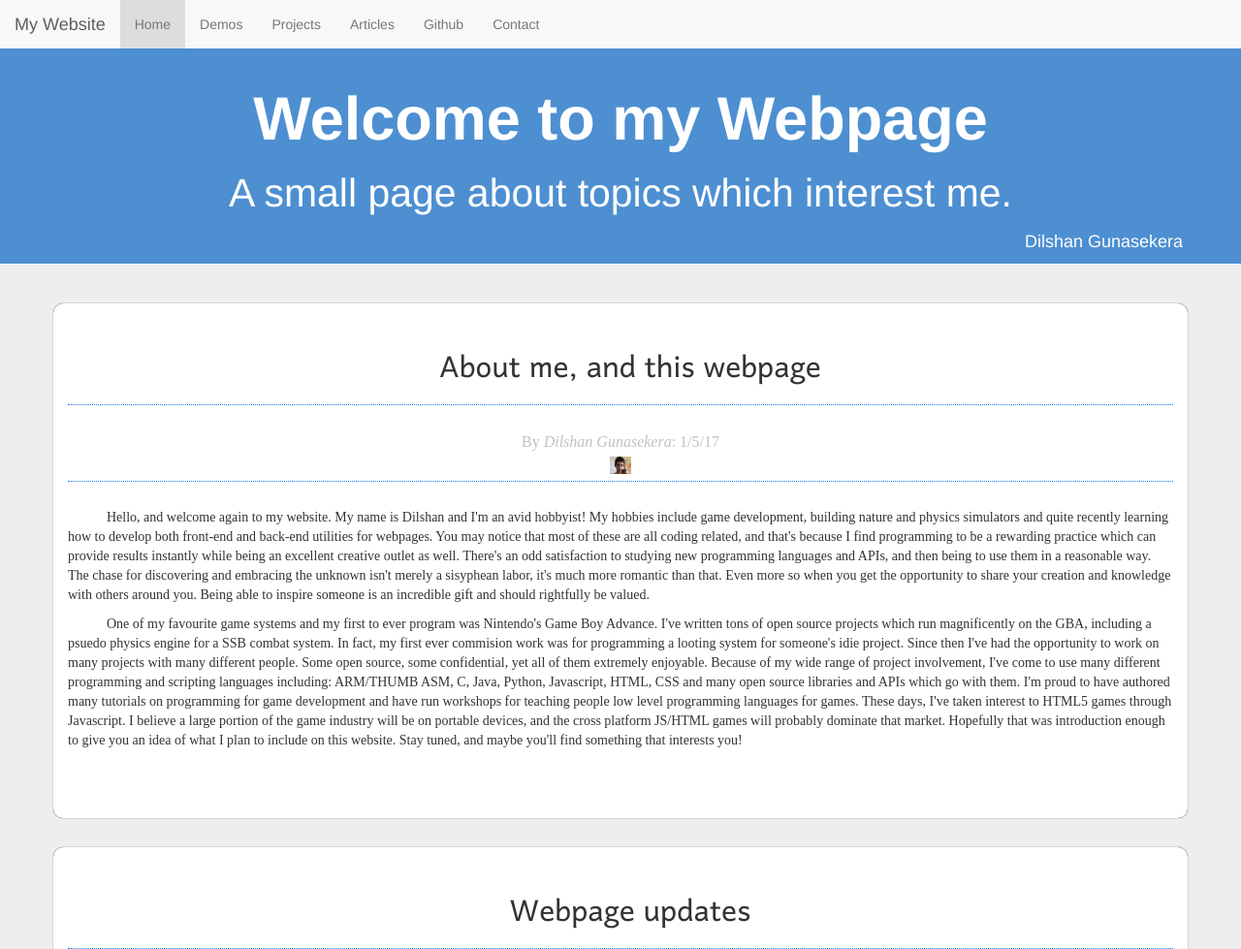
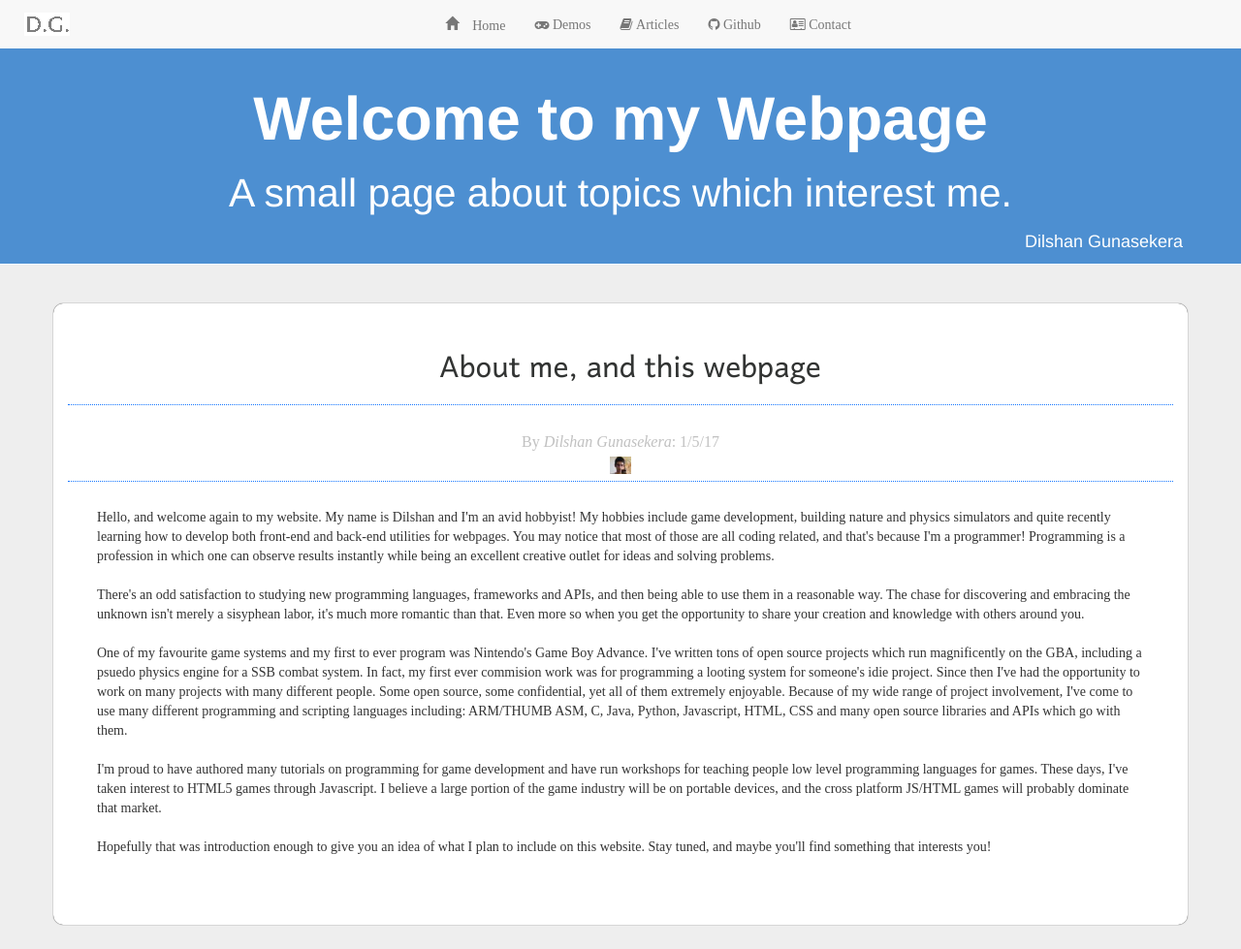
Before and after one commit to EternalCode/my-website, a website: page index.html in a window 1280 px wide. Shown: the top 979 px of the page at 97% size. Drawn offline with Linux system fonts and the light colour scheme.

Commit message:
Glyphicons added, large paragraphs broken up

```diff
--- a/index.html
+++ b/index.html
@@ -13,7 +13,9 @@
     <link rel="stylesheet" type="text/css" href="main.css">
     <script src="bower_components/jquery/dist/jquery.min.js"></script>
     <script src="bower_components/bootstrap/dist/js/bootstrap.min.js"></script>
+    <script src="animation.js"></script>
     <link href="https://fonts.googleapis.com/css?family=Roboto+Mono|Harmattan" rel="stylesheet">
+    <link href='font-awesome-4.7.0/css/font-awesome.min.css' rel='stylesheet'/>
 
     <style type="text/css">
       html, body {
@@ -39,18 +41,17 @@
         <span class="icon-bar"></span>
         <span class="icon-bar"></span>
       </button>
-      <a class="navbar-brand" href="#">My Website</a>
+      <img src="icons/initials.PNG" style="padding-top: 13px; padding-left: 10px"></img>
     </div>
 
     <!-- Collect the nav links, forms, and other content for toggling -->
-    <div class="collapse navbar-collapse" id="bs-example-navbar-collapse-1">
-      <ul class="nav navbar-nav">
-        <li class="selected"><a href="index.html">Home</a></li>
-        <li class="nav-glow-effects"><a href="demos.html">Demos</a></li>
-        <li class="nav-glow-effects"><a href="projects.html">Projects</a></li>
-        <li class="nav-glow-effects"><a href="Articles.html">Articles</a></li>
-        <li class="nav-glow-effects"><a href="Github.html">Github</a></li>
-        <li class="nav-glow-effects"><a href="Contact.html">Contact</a></li>
+    <div class="collapse navbar-collapse" id="bs-example-navbar-collapse-1" style="margin-left: -5px">
+      <ul class="nav navbar-nav justified">
+        <li class="nav-glow-effects"><a href="index.html"><span class="glyphicon glyphicon-home" aria-hidden="true"> Home</span></a></li>
+        <li class="nav-glow-effects"><a href="demos.html"><i class="fa fa-gamepad" aria-hidden="true"> Demos</i></a></li>
+        <li class="nav-glow-effects"><a href="articles.html"><i class="fa fa-book" aria-hidden="true"> Articles</i></a></li>
+        <li class="nav-glow-effects"><a href="Github.html"><i class="fa fa-github" aria-hidden="true"> Github</i></a></li>
+        <li class="nav-glow-effects"><a href="Contact.html"><i class="fa fa-address-card-o" aria-hidden="true"> Contact</i></a></li>
 
       </ul>
 
@@ -91,10 +92,15 @@
     <br>
       <p>
 
-          Hello, and welcome again to my website. My name is Dilshan and I'm an avid hobbyist! My hobbies include game development, building nature and physics simulators and quite recently learning how to develop both front-end and back-end utilities for webpages. You may notice that most of these are all coding related, and that's because I find programming to be a rewarding practice which can provide results instantly while being an excellent creative outlet as well. There's an odd satisfaction to studying new programming languages and APIs, and then being to use them in a reasonable way. The chase for discovering and embracing the unknown isn't merely a sisyphean labor, it's much more romantic than that. Even more so when you get the opportunity to share your creation and knowledge with others around you. Being able to inspire someone is an incredible gift and should rightfully be valued.
-      </p>
-      <p>
-          One of my favourite game systems and my first to ever program was Nintendo's Game Boy Advance. I've written tons of open source projects which run magnificently on the GBA, including a psuedo physics engine for a SSB combat system. In fact, my first ever commision work was for programming a looting system for someone's idie project. Since then I've had the opportunity to work on many projects with many different people. Some open source, some confidential, yet all of them extremely enjoyable. Because of my wide range of project involvement, I've come to use many different programming and scripting languages including: ARM/THUMB ASM, C, Java, Python, Javascript, HTML, CSS and many open source libraries and APIs which go with them. I'm proud to have authored many tutorials on programming for game development and have run workshops for teaching people low level programming languages for games. These days, I've taken interest to HTML5 games through Javascript. I believe a large portion of the game industry will be on portable devices, and the cross platform JS/HTML games will probably dominate that market. Hopefully that was introduction enough to give you an idea of what I plan to include on this website. Stay tuned, and maybe you'll find something that interests you!
+          Hello, and welcome again to my website. My name is Dilshan and I'm an avid hobbyist! My hobbies include game development, building nature and physics simulators and quite recently learning how to develop both front-end and back-end utilities for webpages. You may notice that most of those are all coding related, and that's because I'm a programmer! Programming is a profession in which one can observe results instantly while being an excellent creative outlet for ideas and solving problems. <br><br>
+
+          There's an odd satisfaction to studying new programming languages, frameworks and APIs, and then being able to use them in a reasonable way. The chase for discovering and embracing the unknown isn't merely a sisyphean labor, it's much more romantic than that. Even more so when you get the opportunity to share your creation and knowledge with others around you. <br><br>
+
+          One of my favourite game systems and my first to ever program was Nintendo's Game Boy Advance. I've written tons of open source projects which run magnificently on the GBA, including a psuedo physics engine for a SSB combat system. In fact, my first ever commision work was for programming a looting system for someone's idie project. Since then I've had the opportunity to work on many projects with many different people. Some open source, some confidential, yet all of them extremely enjoyable. Because of my wide range of project involvement, I've come to use many different programming and scripting languages including: ARM/THUMB ASM, C, Java, Python, Javascript, HTML, CSS and many open source libraries and APIs which go with them. <br><br>
+
+          I'm proud to have authored many tutorials on programming for game development and have run workshops for teaching people low level programming languages for games. These days, I've taken interest to HTML5 games through Javascript. I believe a large portion of the game industry will be on portable devices, and the cross platform JS/HTML games will probably dominate that market. <br><br>
+
+          Hopefully that was introduction enough to give you an idea of what I plan to include on this website. Stay tuned, and maybe you'll find something that interests you!
           <br>
           <br>
       </p>
@@ -118,6 +124,7 @@
       <br>
       <hr class="subtle_section">
     <p>
+    <br>
       I've been considering whether or not a side navigation bar containing particular updates would yeild or a better browsing experience. I concluded that the website would be better designed if I maintained a "New updates" section in addition to the standard archives. I want to keep the design of the website on the minimalistic side of things, and allow the rich content and topics of interest to be the driving factors of visitor engagement. Overall, I hope that'll tackle both the aforementioned predicament as well as the overall organization.
       <br>
       <br>
--- a/main.css
+++ b/main.css
@@ -72,9 +72,10 @@
 /* Paragraph add some default indentation and  alignment */
 p {
 	text-align: left;
-	text-indent: 40px;
+	padding-left: 30px;
+    padding-right: 30px;
 	font-family: 'TimesNewRoman';
-	font-size: 15px
+	font-size: 17px
 	color: black;
 
 }
@@ -125,3 +126,14 @@ p {
     -webkit-transition: all 0.5s linear;
     transition: all 0.5s linear;
 }
+
+
+.navbar .navbar-nav {
+  display: inline-block;
+  float: none;
+  vertical-align: top;
+}
+
+.navbar .navbar-collapse {
+  text-align: center;
+}
```
Also changed, not shown: demos.html (+9 -9 lines), icons/initials.PNG (added).
